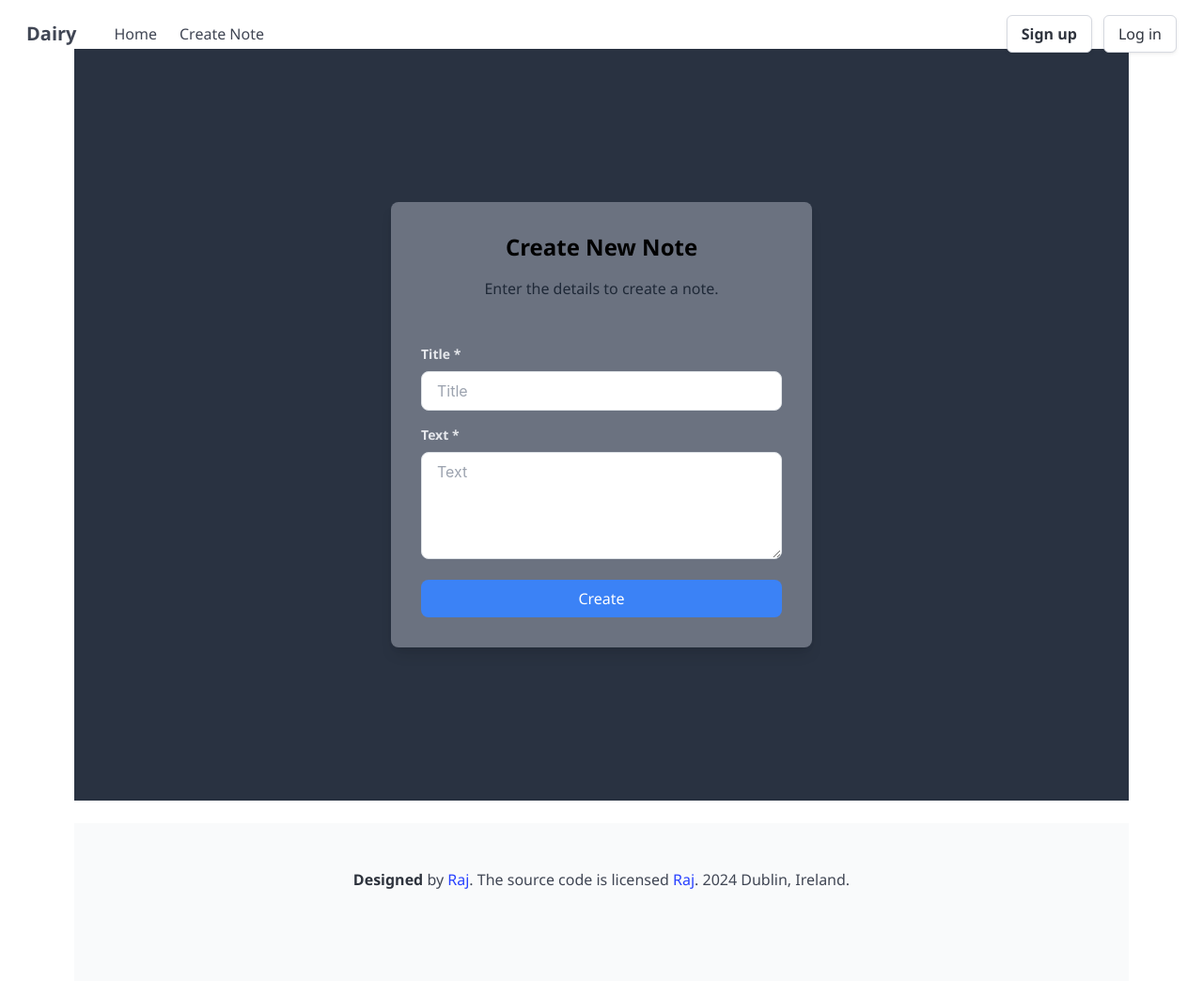
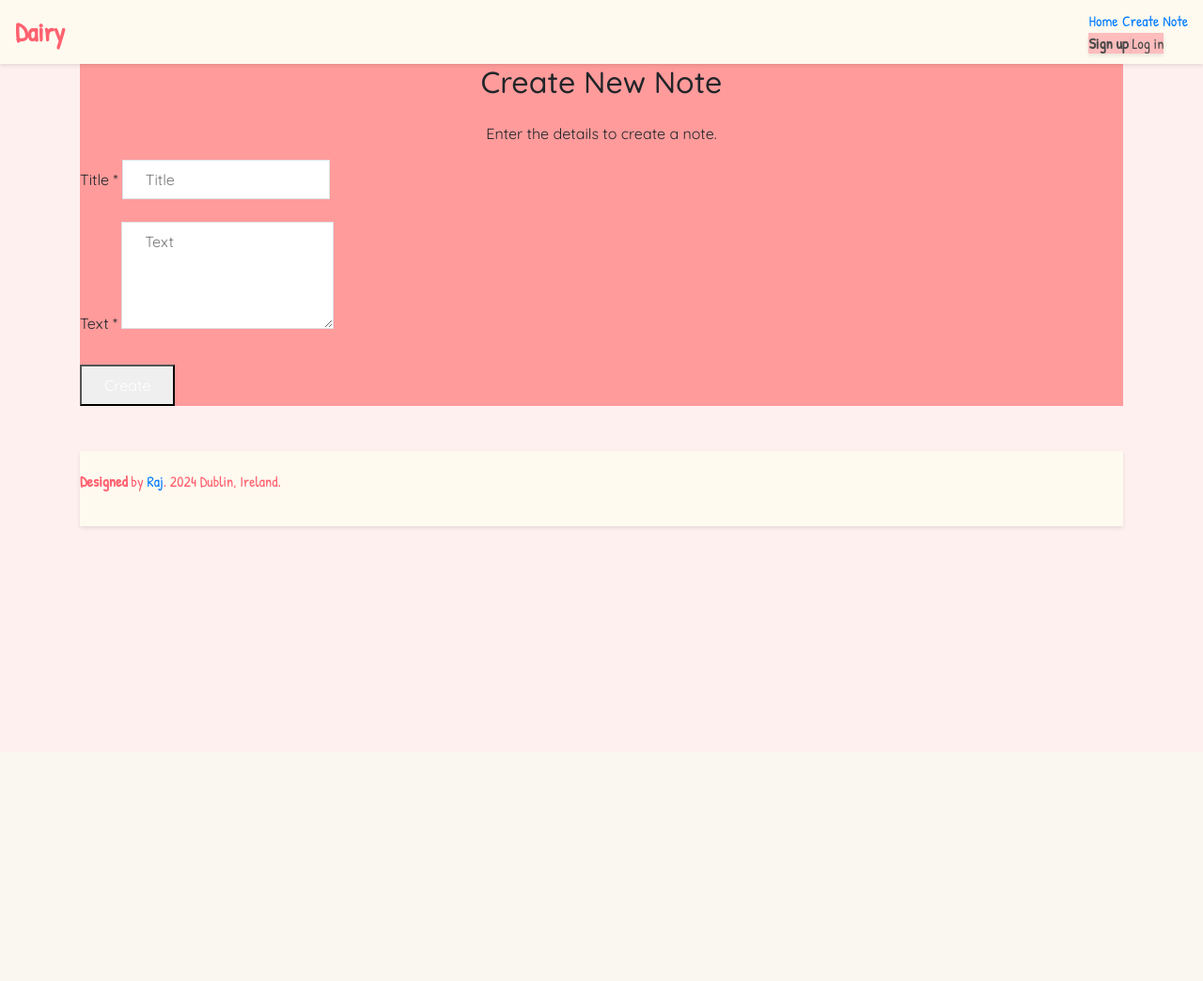
Before and after one commit to RajuGumpula1999/x23220708-devsecop-diary, a Django app: page /create/ in a window 1280 px wide. Shown: the whole page at 94% size. After the commit the page ends 564 px from the top, so only its background shows below. Run offline with Django 5.2, Linux system fonts and the light colour scheme; some libraries are stand-ins or nearby versions.

Commit message:
config files

```diff
--- a/templates/main/base.html
+++ b/templates/main/base.html
@@ -4,91 +4,57 @@
     <meta charset="UTF-8">
     <title>{% block title %}{% endblock %}</title>
     {% load static %}
+    <!-- Bootstrap for responsive design -->
     <link rel="stylesheet" href="https://cdn.jsdelivr.net/npm/bootstrap@4.0.0/dist/css/bootstrap.min.css" integrity="sha384-Gn5384xqQ1aoWXA+058RXPxPg6fy4IWvTNh0E263XmFcJlSAwiGgFAW/dAiS6JXm" crossorigin="anonymous">
-    <link rel="stylesheet" href="{% static 'main/styles.css' %}">
+    <!-- Personal Diary Styles -->
+    <link rel="stylesheet" href="{% static 'diary/styles.css' %}">
+    <!-- Font Awesome for icons -->
     <link rel="stylesheet" href="https://cdnjs.cloudflare.com/ajax/libs/font-awesome/5.15.3/css/all.min.css">
-    <link rel="stylesheet" href="https://cdnjs.cloudflare.com/ajax/libs/font-awesome/5.15.3/css/fontawesome.min.css">
-    <link rel="stylesheet" href="https://cdnjs.cloudflare.com/ajax/libs/font-awesome/5.15.3/css/brands.min.css">
-    <link rel="stylesheet" href="https://cdnjs.cloudflare.com/ajax/libs/font-awesome/5.15.3/css/solid.min.css">
-    <link rel="stylesheet" href="https://cdnjs.cloudflare.com/ajax/libs/font-awesome/5.15.3/css/regular.min.css">
-    <link rel="stylesheet" href="https://cdnjs.cloudflare.com/ajax/libs/font-awesome/5.15.3/css/svg-with-js.min.css">
-    <link rel="stylesheet" href="https://cdnjs.cloudflare.com/ajax/libs/font-awesome/5.15.3/css/v4-shims.min.css">
-    <link href="https://cdn.tailwindcss.com" rel="stylesheet">
-    <link rel="stylesheet" href="https://cdn.jsdelivr.net/npm/bulma@1.0.0/css/bulma.min.css">
-    <link href="https://cdn.jsdelivr.net/npm/tailwindcss@2.2.19/dist/tailwind.min.css" rel="stylesheet">
-    <link rel="stylesheet" href="https://unpkg.com/bulma@1.0.0/css/bulma.min.css" />
-    <link href="https://stackpath.bootstrapcdn.com/font-awesome/4.7.0/css/font-awesome.min.css" rel="stylesheet"
-        integrity="sha384-wvfXpqpZZVQGK6TAh5PVlGOfQNHSoD2xbE+QkPxCAFlNEevoEH3Sl0sibVcOQVnN" crossorigin="anonymous">
-    <link rel="stylesheet" href="../css/register.css">
-    {% comment %} <link rel="stylesheet" href="https://cdnjs.cloudflare.com/ajax/libs/bulma/0.9.3/css/bulma.min.css"> {% endcomment %}
-
+    <!-- Google Fonts for a more diverse range of handwriting-like fonts -->
+    <link href="https://fonts.googleapis.com/css2?family=Quicksand:wght@300;400;500&family=Patrick+Hand&display=swap" rel="stylesheet">
 
     <style>
       body, html {
         height: 100%;
         margin: 0;
-            font-family: 'Segoe UI', Tahoma, Geneva, Verdana, sans-serif;
-            background-color: #ffffff; /* Adjust the color to match the image */
+        font-family: 'Quicksand', sans-serif; /* Light and friendly font */
+        background-color: #fff0f0; /* Very soft pink background */
       }
-        #neubar {
-        background: #ADD8E6;
-        box-shadow: 4px 6px 12px #ADD8E6;
+      .navbar, footer {
+        background-color: #fffaf0; /* Creamy background for a soothing effect */
+        box-shadow: 0 2px 4px rgba(0,0,0,.1);
       }
-        .nav-item .active {
-            border-radius: 6px;
-            background: linear-gradient(145deg, #ffe7ca, #f5d7b2);
-            box-shadow:  4px 4px 8px #ddc1a0,
-                        -4px -4px 8px #f7e5cc;
+      .navbar-brand strong {
+        font-family: 'Patrick Hand', cursive; /* Unique, friendly font */
+        font-size: 28px;
+        color: #ff616f; /* Soft, friendly color */
       }
-        #neubar .dropdown-menu a:hover {
-            color: #454545;
+      .navbar-item, .button, footer {
+        font-family: 'Patrick Hand', cursive;
       }
-        #neubar .nav-item {
-            margin: auto 4px;
+      .button.is-cool {
+        background-color: #ffbdbd; /* Soft, inviting button colors */
+        color: #4a4a4a;
+        border: none;
+        box-shadow: 0 2px 4px rgba(0,0,0,.1);
       }
-        #neubar a {
-            padding-left: 12px;
-            padding-right: 12px;
+      .button.is-cool:hover {
+        background-color: #ff9b9b;
       }
-        #neubar .dropdown-menu {
-            background: #545454;
+      footer {
+        padding: 20px 0;
+        font-size: 16px;
+        color: #ff616f; /* Harmonizing footer color with the brand */
       }
-        a.navbar-brand {
-            color: #454545;
-        }
-        a.navbar-brand:hover {
-            color: #454545;
-        }
-    /* Existing styles */
-
-    body, html {
-        height: 100%;
-    }
-    body {
-        display: flex;
-        flex-direction: column;
-    }
-    .flex-grow-1 {
-        flex-grow: 1;
-    }
-    .container.my-5 {
-        flex-shrink: 0; /* Prevents the footer from shrinking */
-    }
-
-    /* Footer styling */
-    footer {
-        margin-top: auto; /* Pushes the footer to the bottom */
-    }
-
     </style>
 </head>
 <body>
     <nav class="navbar" role="navigation" aria-label="main navigation">
         <div class="navbar-brand">
             <a class="navbar-item" href="{% url 'index' %}">
-                <!-- Assuming you want to keep the dairy branding -->
-                <strong>Dairy</strong>
+                <strong>Dairy</strong> <!-- Personalized brand name with friendly color -->
             </a>
+            <!-- Responsive navbar toggler -->
             <a role="button" class="navbar-burger" aria-label="menu" aria-expanded="false" data-target="navbarBasicExample">
                 <span aria-hidden="true"></span>
                 <span aria-hidden="true"></span>
@@ -100,7 +66,7 @@
             <div class="navbar-start">
                 <a class="navbar-item" href="{% url 'index' %}">Home</a>
                 <a class="navbar-item" href="{% url 'create_article' %}">Create Note</a>
-                <!-- Add more navigation items here -->
+                <!-- Add more navigation items as needed -->
             </div>
 
             <div class="navbar-end">
@@ -122,15 +88,12 @@
         {% block content %}{% endblock %}
     </div>
 
-
     <!-- Footer -->
     <div class="container my-5">
         <footer class="footer">
             <div class="content has-text-centered">
                 <p>
-            <strong>Designed</strong> by <a href="#">Raj</a>.
-            The source code is licensed
-            <a href="#">Raj</a>. 2024
+                    <strong>Designed</strong> by <a href="#">Raj</a>. 2024
                     Dublin, Ireland</a>.
                 </p>
             </div>
@@ -138,9 +101,7 @@
     </div>
     <!-- End of Footer -->
 
-
-
-
+    <!-- Bootstrap Scripts for functionality -->
     <script src="https://code.jquery.com/jquery-3.2.1.slim.min.js" integrity="sha384-KJ3o2DKtIkvYIK3UENzmM7KCkRr/rE9/Qpg6aAZGJwFDMVNA/GpGFF93hXpG5KkN" crossorigin="anonymous"></script>
     <script src="https://cdn.jsdelivr.net/npm/popper.js@1.12.9/dist/umd/popper.min.js" integrity="sha384-ApNbgh9B+Y1QKtv3Rn7W3mgPxhU9K/ScQsAP7hUibX39j7fakFPskvXusvfa0b4Q" crossorigin="anonymous"></script>
     <script src="https://cdn.jsdelivr.net/npm/bootstrap@4.0.0/dist/js/bootstrap.min.js" integrity="sha384-JZR6Spejh4U02d8jOt6vLEHfe/JQGiRRSQQxSfFWpi1MquVdAyjUar5+76PVCmYl" crossorigin="anonymous"></script>
--- a/templates/main/create_articles.html
+++ b/templates/main/create_articles.html
@@ -5,7 +5,7 @@
 {% block content %}
 <style>
   .custom-bg {
-    background-color: #293241; /* Adjusted to black as requested */
+    background-color: #ff9b9b; /* Dark shade for background */
   }
 </style>
 <div class="flex items-center justify-center min-h-screen custom-bg">
@@ -15,12 +15,14 @@
         <form method="post" action="">
             {% csrf_token %}
             {% for field in form %}
+            <!-- Conditional rendering for a textarea on the second field -->
             {% if forloop.counter == 2 %}
             <div class="mb-4">
                 <label class="block text-gray-200 text-sm font-semibold mb-2" for="{{ field.id_for_label }}">
                     {{ field.label }}{% if field.field.required %} *{% endif %}
                 </label>
                 <textarea id="{{ field.id_for_label }}" name="{{ field.html_name }}" rows="4" class="form-textarea w-full px-4 py-2 border rounded-lg text-gray-700 focus:ring-blue-500 focus:border-blue-500 {% if field.errors %}border-red-500{% endif %}" placeholder="{{ field.label }}">{{ field.value|default_if_none:'' }}</textarea>
+                <!-- Display errors for the field -->
                 {% if field.errors %}
                 {% for error in field.errors %}
                 <p class="text-red-500 text-xs italic">{{ error }}</p>
@@ -33,6 +35,7 @@
                     {{ field.label }}{% if field.field.required %} *{% endif %}
                 </label>
                 <input class="form-input w-full px-4 py-2 border rounded-lg text-gray-700 focus:ring-blue-500 {% if field.errors %}border-red-500{% else %}focus:border-blue-500{% endif %}" id="{{ field.id_for_label }}" type="{{ field.field.widget.input_type }}" name="{{ field.html_name }}" placeholder="{{ field.label }}" value="{{ field.value|default_if_none:'' }}">
+                <!-- Display errors for the field -->
                 {% if field.errors %}
                 {% for error in field.errors %}
                 <p class="text-red-500 text-xs italic">{{ error }}</p>
```
Lines whose indentation alone changed are shown as unchanged.
